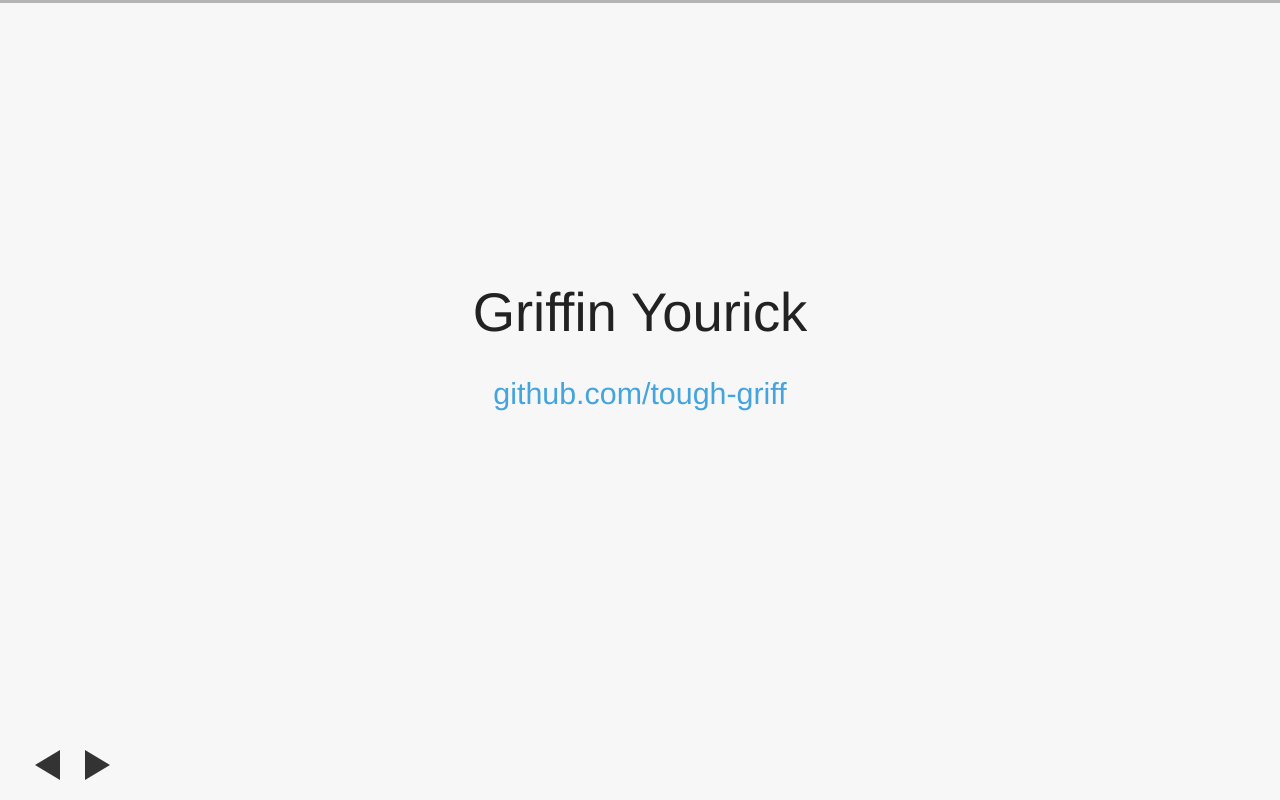
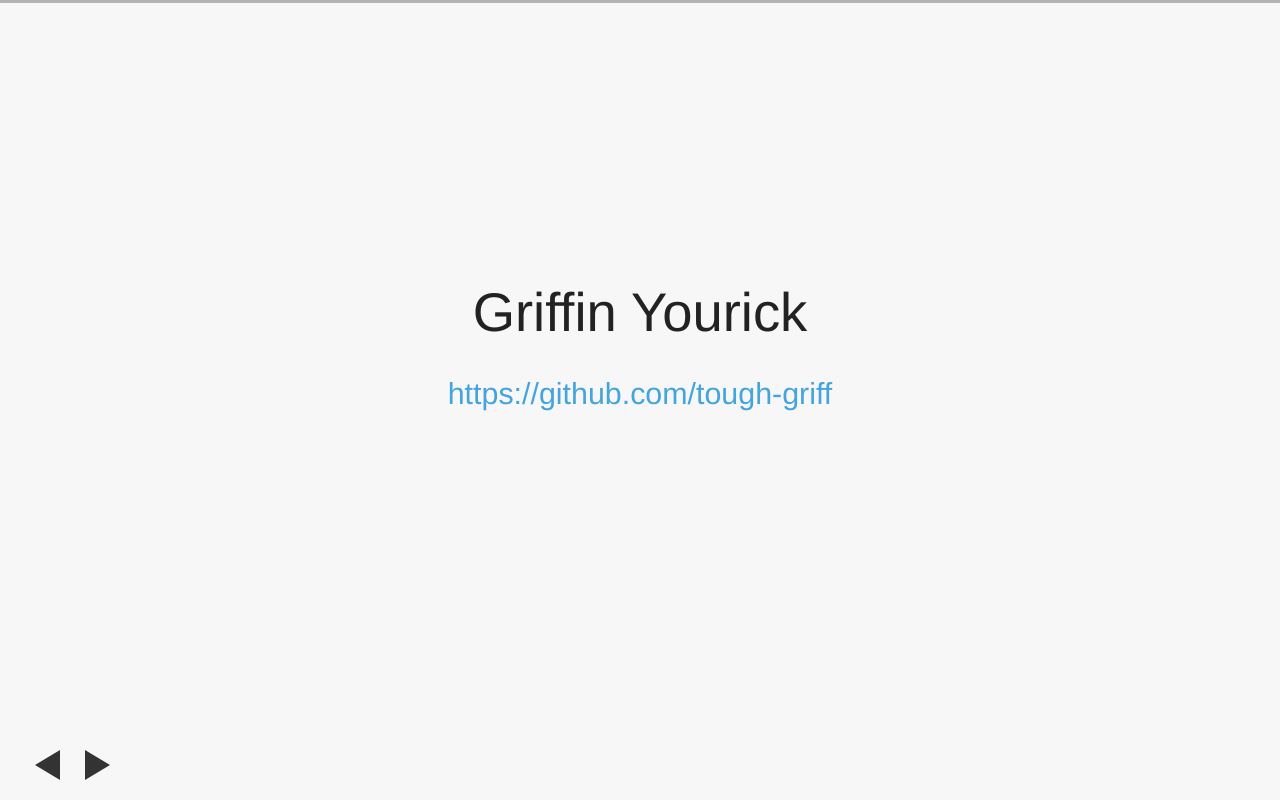
Before and after one commit to tough-griff/shell-presentation, a website: page index.html in a window 1280 px wide. Both pictures are taken after a click on the element 40 px from the left and 765 px from the top of the page. Drawn offline with Linux system fonts and the light colour scheme.

Commit message:
Build index.html

```diff
--- a/index.html
+++ b/index.html
@@ -561,7 +561,7 @@
     <section class="slide-content"><div class="author">
   <h1 class="name">Griffin Yourick</h1>
     <h3 class="url">
-      <a href="github.com/tough-griff">github.com/tough-griff</a>
+      <a href="https://github.com/tough-griff">https://github.com/tough-griff</a>
     </h3>
 </div>
 </section>
```
